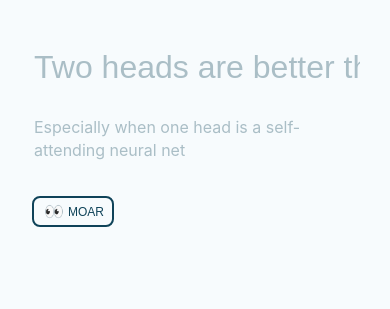
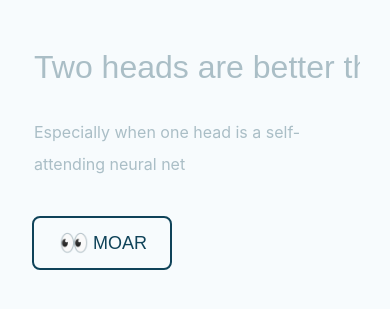
Before and after one commit to JasonBenn/duet, a Flask app: page / in a window 390 px wide. Shown: the top 309 px of the page. Run offline with Flask 2, Linux system fonts and the light colour scheme; some libraries are stand-ins or nearby versions; some web fonts are replaced.

Commit message:
button formatting mobile

```diff
--- a/static/styles.css
+++ b/static/styles.css
@@ -173,6 +173,15 @@ textarea:focus, input:focus{
         padding-top: 7em;
     }
 
+    p {
+        font-size: 18px;
+        line-height: 36px;
+    }
+
+    .ql-editor.ql-blank::before {
+        line-height: 32px;
+    }
+
     .name {
         top: 3em;
         left: 32px;
@@ -187,4 +196,24 @@ textarea:focus, input:focus{
         line-height: 10px;
 
     }
+
+    .actionPic {
+        padding-left: 6px;
+        font-size: 24px;
+
+    }
+
+    .actionLabel {
+        font-size: 18px;
+        line-height: 18px;
+    }
+
+    .button {
+        margin-top: 24px;
+        width: 128px;
+        height: 42px;
+        display: flex;
+        flex-direction: row;
+        justify-content: center;
+    }
 }
```
